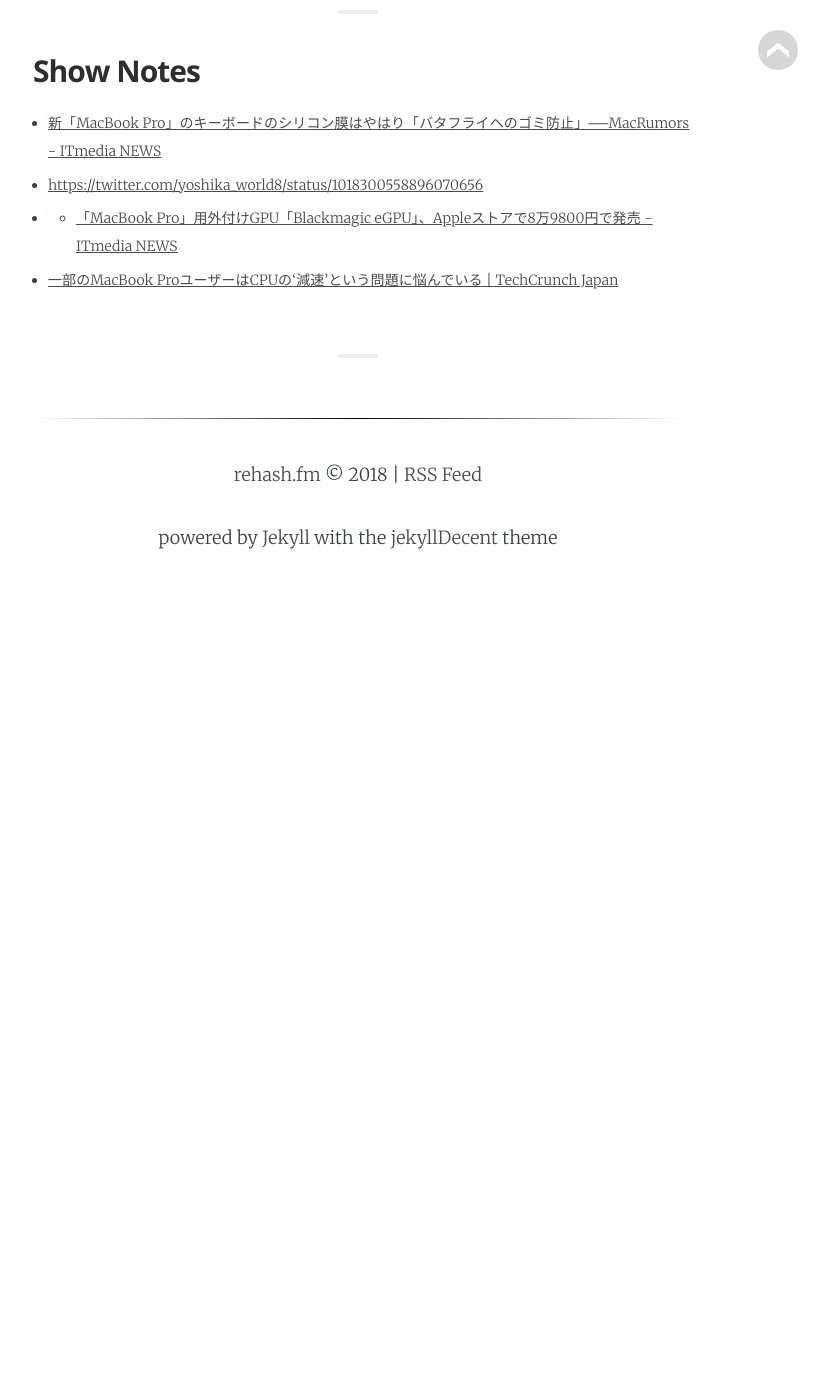
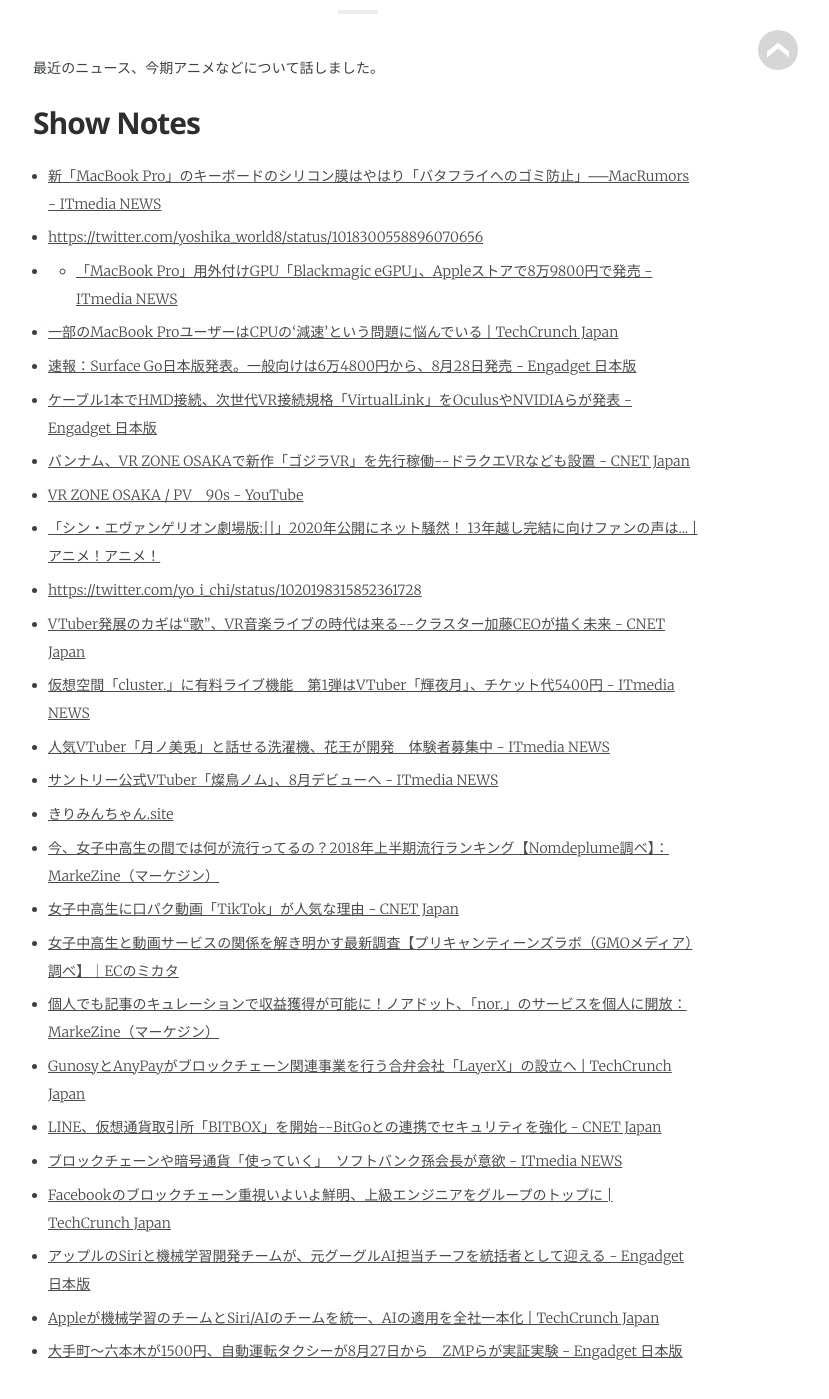
Before and after one commit to rehashfm/rehash.fm, a Jekyll site: the page built from _posts/2018-07-30-51.md, in a window 1280 px wide and 1400 px high, scrolled down 546 px. Shown: the whole window, without its empty margins (282-1111 px from the left). Built offline with Jekyll 4.4.1, drawn with Linux system fonts in a browser that asks for light colours; some web fonts are replaced; before the commit the page ends 1099 px from its top, so only the background shows below that.

Commit message:
add links

```diff
--- a/_posts/2018-07-30-51.md
+++ b/_posts/2018-07-30-51.md
@@ -5,11 +5,34 @@
 tags:              blog
 category:          Blog
 author:            smile-0yen,azihsoyn
-excerpt:
+excerpt:           最近のニュース、今期アニメなどについて話しました。
 ---
+最近のニュース、今期アニメなどについて話しました。
 
 ## Show Notes
 - [新「MacBook Pro」のキーボードのシリコン膜はやはり「バタフライへのゴミ防止」──MacRumors \- ITmedia NEWS](http://www.itmedia.co.jp/news/articles/1807/20/news070.html){:target="_blank"}
 - [https://twitter.com/yoshika_world8/status/1018300558896070656](https://twitter.com/yoshika_world8/status/1018300558896070656){:target="_blank"}
 - - [「MacBook Pro」用外付けGPU「Blackmagic eGPU」、Appleストアで8万9800円で発売 \- ITmedia NEWS](http://www.itmedia.co.jp/news/articles/1807/13/news062.html){:target="_blank"}
 - [一部のMacBook ProユーザーはCPUの‘減速’という問題に悩んでいる \| TechCrunch Japan](https://jp.techcrunch.com/2018/07/20/2018-07-19-some-macbook-pro-users-complain-about-throttling-issues/){:target="_blank"}
+- [速報：Surface Go日本版発表。一般向けは6万4800円から、8月28日発売 \- Engadget 日本版](https://japanese.engadget.com/2018/07/11/surface-go-6-4800-8-28/){:target="_blank"}
+- [ケーブル1本でHMD接続、次世代VR接続規格「VirtualLink」をOculusやNVIDIAらが発表 \- Engadget 日本版](https://japanese.engadget.com/2018/07/19/1-hmd-vr-virtuallink-oculus-nvidia/){:target="_blank"}
+- [バンナム、VR ZONE OSAKAで新作「ゴジラVR」を先行稼働\-\-ドラクエVRなども設置 \- CNET Japan](https://japan.cnet.com/article/35122729/2/){:target="_blank"}
+- [VR ZONE OSAKA / PV　90s \- YouTube](https://www.youtube.com/watch?v=-LT63cLTc7g){:target="_blank"}
+- [「シン・エヴァンゲリオン劇場版:\|\|」2020年公開にネット騒然！ 13年越し完結に向けファンの声は\.\.\. \| アニメ！アニメ！](https://animeanime.jp/article/2018/07/20/38848.html){:target="_blank"}
+- [https://twitter.com/yo_i_chi/status/1020198315852361728](https://twitter.com/yo_i_chi/status/1020198315852361728)
+- [VTuber発展のカギは“歌”、VR音楽ライブの時代は来る\-\-クラスター加藤CEOが描く未来 \- CNET Japan](https://japan.cnet.com/article/35121501/){:target="_blank"}
+- [仮想空間「cluster\.」に有料ライブ機能　第1弾はVTuber「輝夜月」、チケット代5400円 \- ITmedia NEWS](http://www.itmedia.co.jp/news/articles/1807/13/news067.html){:target="_blank"}
+- [人気VTuber「月ノ美兎」と話せる洗濯機、花王が開発　体験者募集中 \- ITmedia NEWS](http://www.itmedia.co.jp/news/articles/1807/19/news107.html){:target="_blank"}
+- [サントリー公式VTuber「燦鳥ノム」、8月デビューへ \- ITmedia NEWS](http://www.itmedia.co.jp/news/articles/1807/19/news063.html){:target="_blank"}
+- [きりみんちゃん\.site](https://kirimin-chan.site/){:target="_blank"}
+- [今、女子中高生の間では何が流行ってるの？2018年上半期流行ランキング【Nomdeplume調べ】：MarkeZine（マーケジン）](https://markezine.jp/article/detail/28810){:target="_blank"}
+- [女子中高生に口パク動画「TikTok」が人気な理由 \- CNET Japan](https://japan.cnet.com/article/35121876/){:target="_blank"}
+- [女子中高生と動画サービスの関係を解き明かす最新調査【プリキャンティーンズラボ（GMOメディア）調べ】｜ECのミカタ](https://ecnomikata.com/ecnews/18965/){:target="_blank"}
+- [個人でも記事のキュレーションで収益獲得が可能に！ノアドット、「nor\.」のサービスを個人に開放：MarkeZine（マーケジン）](https://markezine.jp/article/detail/28900){:target="_blank"}
+- [GunosyとAnyPayがブロックチェーン関連事業を行う合弁会社「LayerX」の設立へ \| TechCrunch Japan](https://jp.techcrunch.com/2018/07/12/gunosy%e3%81%a8anypay%e3%81%8c%e3%83%96%e3%83%ad%e3%83%83%e3%82%af%e3%83%81%e3%82%a7%e3%83%bc%e3%83%b3%e9%96%a2%e9%80%a3%e4%ba%8b%e6%a5%ad%e3%82%92%e8%a1%8c%e3%81%86%e5%90%88%e5%bc%81%e4%bc%9a/){:target="_blank"}
+- [LINE、仮想通貨取引所「BITBOX」を開始\-\-BitGoとの連携でセキュリティを強化 \- CNET Japan](https://japan.cnet.com/article/35122645/){:target="_blank"}
+- [ブロックチェーンや暗号通貨「使っていく」　ソフトバンク孫会長が意欲 \- ITmedia NEWS](http://www.itmedia.co.jp/news/articles/1806/20/news065.html){:target="_blank"}
+- [Facebookのブロックチェーン重視いよいよ鮮明、上級エンジニアをグループのトップに \| TechCrunch Japan](https://jp.techcrunch.com/2018/07/06/2018-07-05-bookchain/){:target="_blank"}
+- [アップルのSiriと機械学習開発チームが、元グーグルAI担当チーフを統括者として迎える \- Engadget 日本版](https://japanese.engadget.com/2018/07/12/siri-ai/){:target="_blank"}
+- [Appleが機械学習のチームとSiri/AIのチームを統一、AIの適用を全社一本化 \| TechCrunch Japan](https://jp.techcrunch.com/2018/07/11/2018-07-10-apple-combines-machine-learning-and-siri-teams-under-giannandrea/){:target="_blank"}
+- [大手町〜六本木が1500円、自動運転タクシーが8月27日から　ZMPらが実証実験 \- Engadget 日本版](https://japanese.engadget.com/2018/07/18/1500-8-27-zmp/){:target="_blank"}
```
